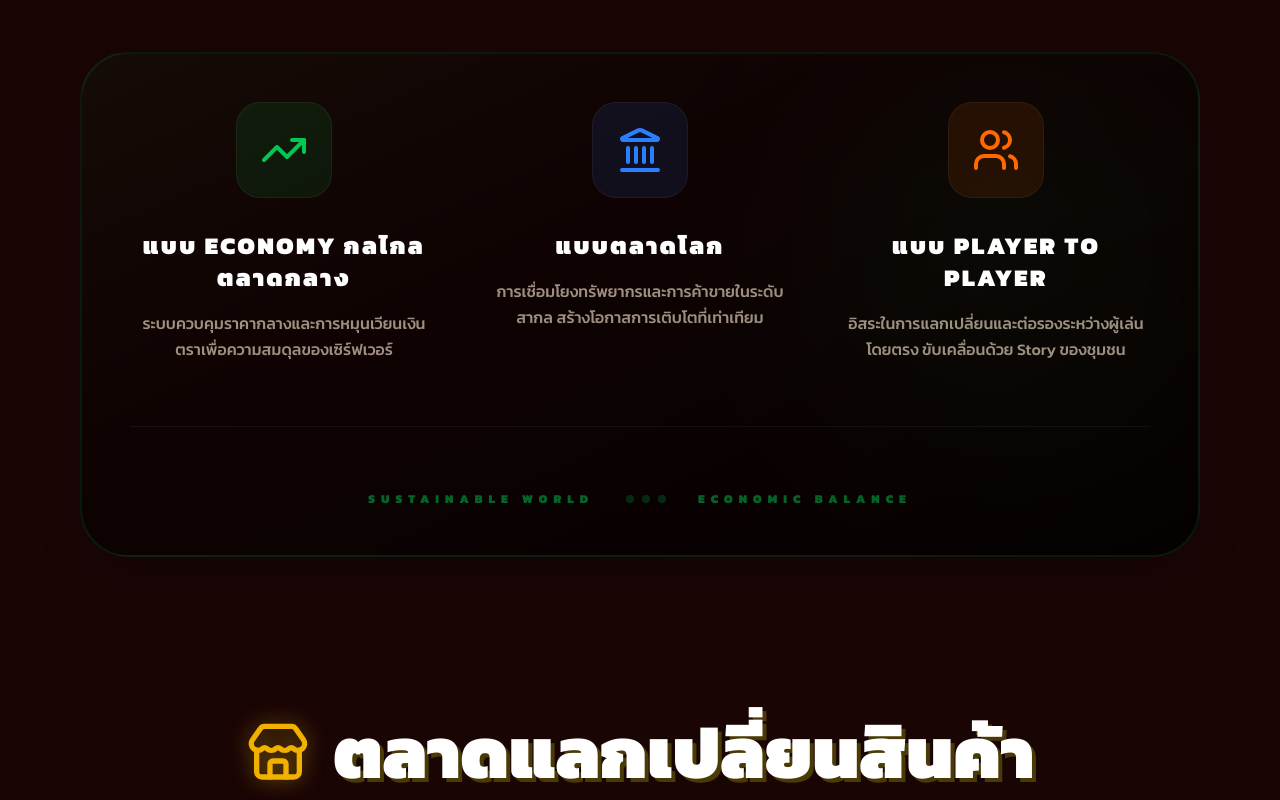
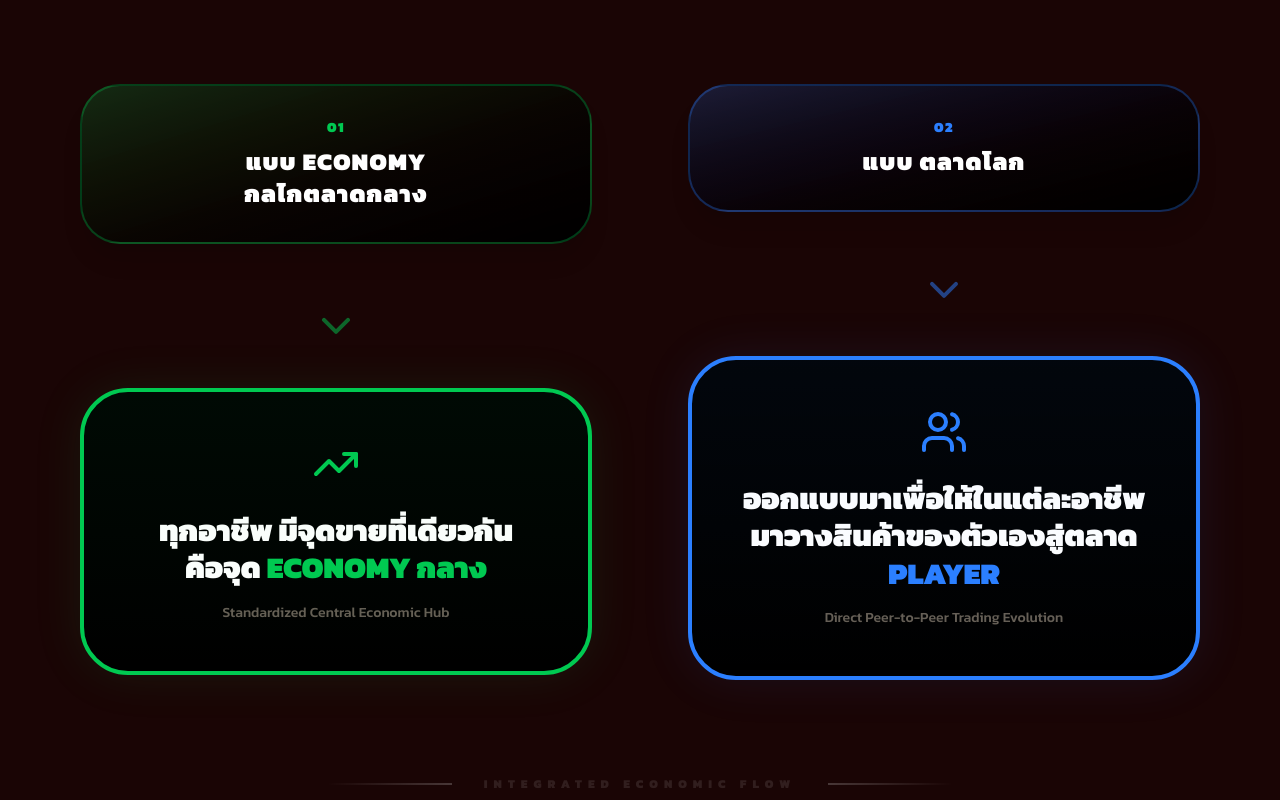
Before and after one commit to Rayzxls/Present, a React (Vite) app: page / in a window 1280 px wide. Shown: the part 7320-8120 px from the top of the page. Built offline with nearby package versions, Linux system fonts and the light colour scheme.

Commit message:
Restructure Ecosystem into a 2-column downward flow based on user sketch

```diff
--- a/src/App.jsx
+++ b/src/App.jsx
@@ -554,49 +554,97 @@ const GovernanceSection = () => {
 export default App;
 
 const EcosystemSection = () => {
-  const elements = [
-    { title: "แบบ ECONOMY กลไกลตลาดกลาง", icon: TrendingUp, desc: "ระบบควบคุมราคากลางและการหมุนเวียนเงินตราเพื่อความสมดุลของเซิร์ฟเวอร์", color: "text-green-500", bg: "bg-green-500/10" },
-    { title: "แบบตลาดโลก", icon: Landmark, desc: "การเชื่อมโยงทรัพยากรและการค้าขายในระดับสากล สร้างโอกาสการเติบโตที่เท่าเทียม", color: "text-blue-500", bg: "bg-blue-500/10" },
-    { title: "แบบ Player to Player", icon: Users, desc: "อิสระในการแลกเปลี่ยนและต่อรองระหว่างผู้เล่นโดยตรง ขับเคลื่อนด้วย Story ของชุมชน", color: "text-orange-500", bg: "bg-orange-500/10" }
-  ];
-
   return (
     <div className="w-full mb-40 text-left">
-      <div className="flex flex-col items-center mb-16">
+      <div className="flex flex-col items-center mb-24">
         <div className="flex items-center gap-6 mb-4">
           <Leaf className="w-16 h-16 text-green-500 drop-shadow-[0_0_10px_rgba(34,197,94,0.5)]" />
-          <h2 className="text-5xl md:text-7xl font-black text-white [text-shadow:4px_4px_0px_#1a2e05] uppercase">Ecosystem</h2>
+          <h2 className="text-5xl md:text-7xl font-black text-white [text-shadow:4px_4px_0px_#1a2e05] uppercase text-center">Economy Ecosystem</h2>
         </div>
         <div className="w-32 h-2 bg-green-600 rounded-full" />
       </div>
 
       <div className="max-w-6xl mx-auto px-4">
-        <div className="relative p-12 rounded-[3rem] bg-gradient-to-br from-green-950/20 to-black/80 border-2 border-green-900/30 overflow-hidden shadow-2xl">
-          <div className="absolute top-0 right-0 w-96 h-96 bg-green-600/5 blur-[100px] rounded-full" />
+        <div className="grid grid-cols-1 md:grid-cols-2 gap-12 lg:gap-24 relative">
 
-          <div className="relative z-10 grid md:grid-cols-3 gap-12">
-            {elements.map((item, i) => (
-              <div key={i} className="flex flex-col items-center text-center group">
-                <div className={`w-24 h-24 rounded-3xl ${item.bg} flex items-center justify-center mb-8 border border-white/5 group-hover:scale-110 transition-transform duration-500`}>
-                  <item.icon className={`w-12 h-12 ${item.color}`} />
-                </div>
-                <h3 className="text-2xl font-black text-white mb-4 uppercase tracking-widest">{item.title}</h3>
-                <p className="text-orange-100/60 leading-relaxed font-medium">
-                  {item.desc}
-                </p>
-              </div>
-            ))}
+          {/* Column 1: Economy Central */}
+          <div className="flex flex-col items-center gap-12">
+            <motion.div
+              whileHover={{ y: -5 }}
+              className="w-full p-8 rounded-[2.5rem] bg-gradient-to-br from-green-500/20 to-black border-2 border-green-500/30 text-center shadow-xl"
+            >
+              <span className="text-green-500 font-black text-sm uppercase tracking-widest mb-2 block">01</span>
+              <h3 className="text-2xl font-black text-white uppercase tracking-wider">
+                แบบ ECONOMY<br/>กลไกตลาดกลาง
+              </h3>
+            </motion.div>
+
+            {/* Downward Arrow */}
+            <motion.div
+              animate={{ y: [0, 10, 0] }}
+              transition={{ repeat: Infinity, duration: 2 }}
+              className="text-green-500/50"
+            >
+              <ChevronRight className="w-12 h-12 rotate-90" />
+            </motion.div>
+
+            <motion.div
+              whileHover={{ scale: 1.02 }}
+              className="w-full p-12 rounded-[3rem] bg-black border-4 border-green-500 shadow-[0_0_50px_rgba(34,197,94,0.1)] text-center relative overflow-hidden"
+            >
+              <div className="absolute inset-0 bg-gradient-to-b from-green-500/5 to-transparent pointer-events-none" />
+              <TrendingUp className="w-12 h-12 text-green-500 mb-6 mx-auto" />
+              <h4 className="text-3xl font-black text-white uppercase leading-tight mb-4">
+                ทุกอาชีพ มีจุดขายที่เดียวกัน<br/>
+                คือจุด <span className="text-green-500">Economy กลาง</span>
+              </h4>
+              <p className="text-orange-100/40 text-sm font-medium">Standardized Central Economic Hub</p>
+            </motion.div>
           </div>
 
-          {/* Connection Line */}
-          <div className="mt-16 pt-16 border-t border-white/5 flex justify-center">
-            <div className="flex items-center gap-8 text-green-500/50">
-              <span className="text-xs font-black uppercase tracking-[0.5em]">Sustainable World</span>
-              <div className="flex gap-2">
-                {[1, 2, 3].map(n => <div key={n} className="w-2 h-2 rounded-full bg-green-500/20" />)}
-              </div>
-              <span className="text-xs font-black uppercase tracking-[0.5em]">Economic Balance</span>
-            </div>
+          {/* Column 2: Global Market */}
+          <div className="flex flex-col items-center gap-12">
+            <motion.div
+              whileHover={{ y: -5 }}
+              className="w-full p-8 rounded-[2.5rem] bg-gradient-to-br from-blue-500/20 to-black border-2 border-blue-500/30 text-center shadow-xl"
+            >
+              <span className="text-blue-500 font-black text-sm uppercase tracking-widest mb-2 block">02</span>
+              <h3 className="text-2xl font-black text-white uppercase tracking-wider">
+                แบบ ตลาดโลก
+              </h3>
+            </motion.div>
+
+            {/* Downward Arrow */}
+            <motion.div
+              animate={{ y: [0, 10, 0] }}
+              transition={{ repeat: Infinity, duration: 2, delay: 0.5 }}
+              className="text-blue-500/50"
+            >
+              <ChevronRight className="w-12 h-12 rotate-90" />
+            </motion.div>
+
+            <motion.div
+              whileHover={{ scale: 1.02 }}
+              className="w-full p-12 rounded-[3rem] bg-black border-4 border-blue-500 shadow-[0_0_50px_rgba(59,130,246,0.1)] text-center relative overflow-hidden"
+            >
+              <div className="absolute inset-0 bg-gradient-to-b from-blue-500/5 to-transparent pointer-events-none" />
+              <Users className="w-12 h-12 text-blue-500 mb-6 mx-auto" />
+              <h4 className="text-3xl font-black text-white uppercase leading-tight mb-4">
+                ออกแบบมาเพื่อให้ในแต่ละอาชีพ<br/>
+                มาวางสินค้าของตัวเองสู่ตลาด <span className="text-blue-500">PLAYER</span>
+              </h4>
+              <p className="text-orange-100/40 text-sm font-medium">Direct Peer-to-Peer Trading Evolution</p>
+            </motion.div>
+          </div>
+
+        </div>
+
+        {/* Decorative Background Connector */}
+        <div className="mt-24 flex justify-center opacity-20">
+          <div className="flex items-center gap-8 text-white/50">
+            <div className="w-32 h-0.5 bg-gradient-to-r from-transparent to-white" />
+            <span className="text-xs font-black uppercase tracking-[0.5em]">Integrated Economic Flow</span>
+            <div className="w-32 h-0.5 bg-gradient-to-l from-transparent to-white" />
           </div>
         </div>
       </div>
```
